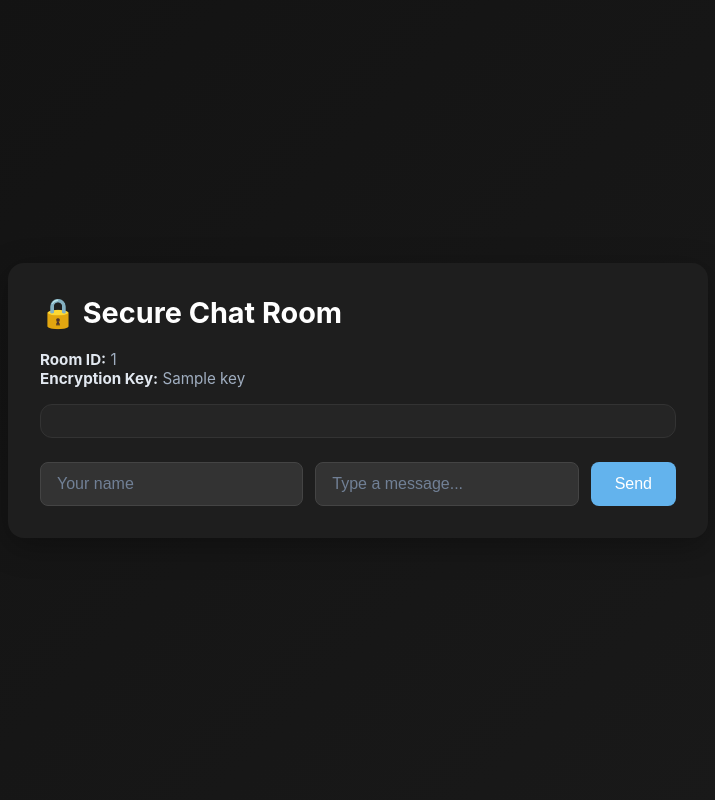
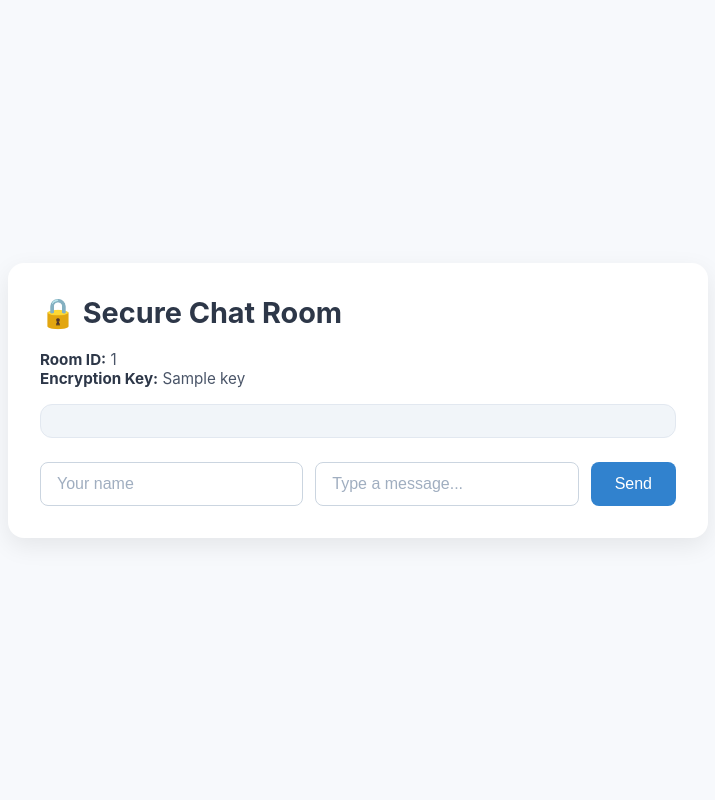
Before and after one commit to DanielWill-1/QR-Encrypted-Chat-Room, a Flask app: template templates/chatroom.html in a window 1280 px wide. Shown: the whole page, without its empty margins (282-997 px from the left). Run offline with Flask 3, Linux system fonts and the light colour scheme; the template is opened without the code that fills it: most values are stand-ins (such as "Sample title", 1, 10 or a date in 2020); some libraries are stand-ins or nearby versions.

Commit message:
changes to colour

```diff
--- a/templates/chatroom.html
+++ b/templates/chatroom.html
@@ -15,8 +15,8 @@
 
     body {
       font-family: 'Inter', -apple-system, BlinkMacSystemFont, sans-serif;
-      background: linear-gradient(135deg, #121212 0%, #1a1a1a 100%);
-      color: #e2e8f0;
+      background: #f7f9fc;
+      color: #1a202c;
       min-height: 100vh;
       display: flex;
       justify-content: center;
@@ -25,9 +25,9 @@
     }
 
     .container {
-      background: #1e1e1e;
+      background: #ffffff;
       border-radius: 16px;
-      box-shadow: 0 8px 32px rgba(0, 0, 0, 0.3);
+      box-shadow: 0 8px 24px rgba(0, 0, 0, 0.08);
       padding: 32px;
       max-width: 700px;
       width: 100%;
@@ -41,7 +41,7 @@
     h2 {
       font-size: 1.8rem;
       font-weight: 700;
-      color: #ffffff;
+      color: #2d3748;
       margin-bottom: 20px;
       display: flex;
       align-items: center;
@@ -50,38 +50,38 @@
 
     .info {
       font-size: 0.95rem;
-      color: #a0aec0;
+      color: #4a5568;
       margin-bottom: 16px;
     }
 
     .info strong {
-      color: #e2e8f0;
+      color: #2d3748;
     }
 
     #messages {
-      background: #252525;
+      background: #f1f5f9;
       border-radius: 12px;
       padding: 16px;
       max-height: 400px;
       overflow-y: auto;
       margin-bottom: 24px;
-      border: 1px solid #333;
+      border: 1px solid #e2e8f0;
     }
 
     #messages div {
       padding: 12px 16px;
       margin-bottom: 8px;
-      background: #2d2d2d;
+      background: #edf2f7;
       border-radius: 8px;
       font-size: 0.95rem;
-      color: #e2e8f0;
+      color: #2d3748;
       word-wrap: break-word;
       animation: fadeIn 0.3s ease-in;
       transition: background 0.2s ease;
     }
 
     #messages div:hover {
-      background: #353535;
+      background: #e2e8f0;
     }
 
     .encrypted {
@@ -101,27 +101,27 @@
     input {
       flex: 1;
       padding: 12px 16px;
-      background: #333;
-      border: 1px solid #444;
+      background: #ffffff;
+      border: 1px solid #cbd5e0;
       border-radius: 8px;
       font-size: 1rem;
-      color: #e2e8f0;
+      color: #1a202c;
       transition: border-color 0.3s ease;
     }
 
     input::placeholder {
-      color: #718096;
+      color: #a0aec0;
     }
 
     input:focus {
       outline: none;
-      border-color: #63b3ed;
-      box-shadow: 0 0 0 3px rgba(99, 179, 237, 0.2);
+      border-color: #3182ce;
+      box-shadow: 0 0 0 3px rgba(66, 153, 225, 0.2);
     }
 
     button {
       padding: 12px 24px;
-      background: #63b3ed;
+      background: #3182ce;
       color: #ffffff;
       border: none;
       border-radius: 8px;
@@ -132,7 +132,7 @@
     }
 
     button:hover {
-      background: #4299e1;
+      background: #2b6cb0;
       transform: scale(1.05);
     }
 
@@ -141,23 +141,23 @@
       to { opacity: 1; transform: translateY(0); }
     }
 
-    /* Custom scrollbar */
+    /* Scrollbar light theme */
     #messages::-webkit-scrollbar {
       width: 8px;
     }
 
     #messages::-webkit-scrollbar-track {
-      background: #2d2d2d;
+      background: #e2e8f0;
       border-radius: 4px;
     }
 
     #messages::-webkit-scrollbar-thumb {
-      background: #4a5568;
+      background: #cbd5e0;
       border-radius: 4px;
     }
 
     #messages::-webkit-scrollbar-thumb:hover {
-      background: #718096;
+      background: #a0aec0;
     }
 
     @media (max-width: 480px) {
```
